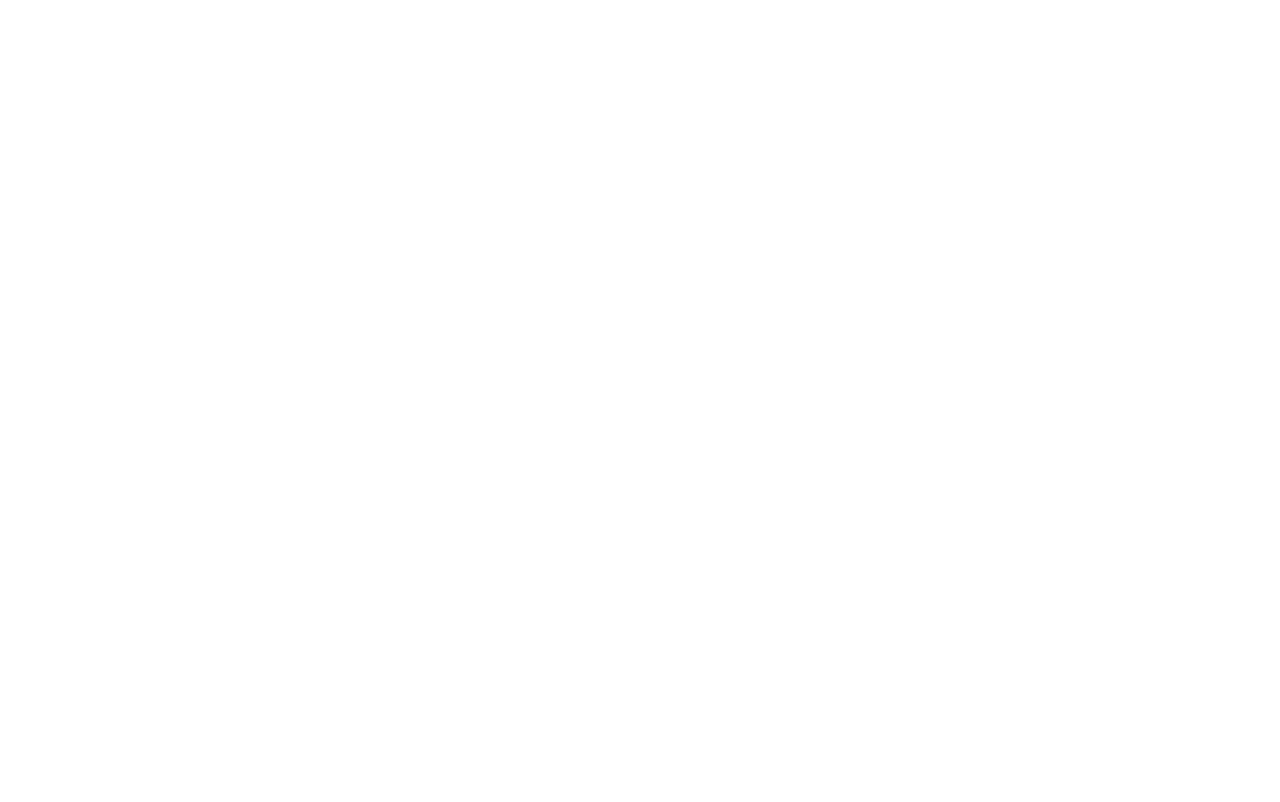
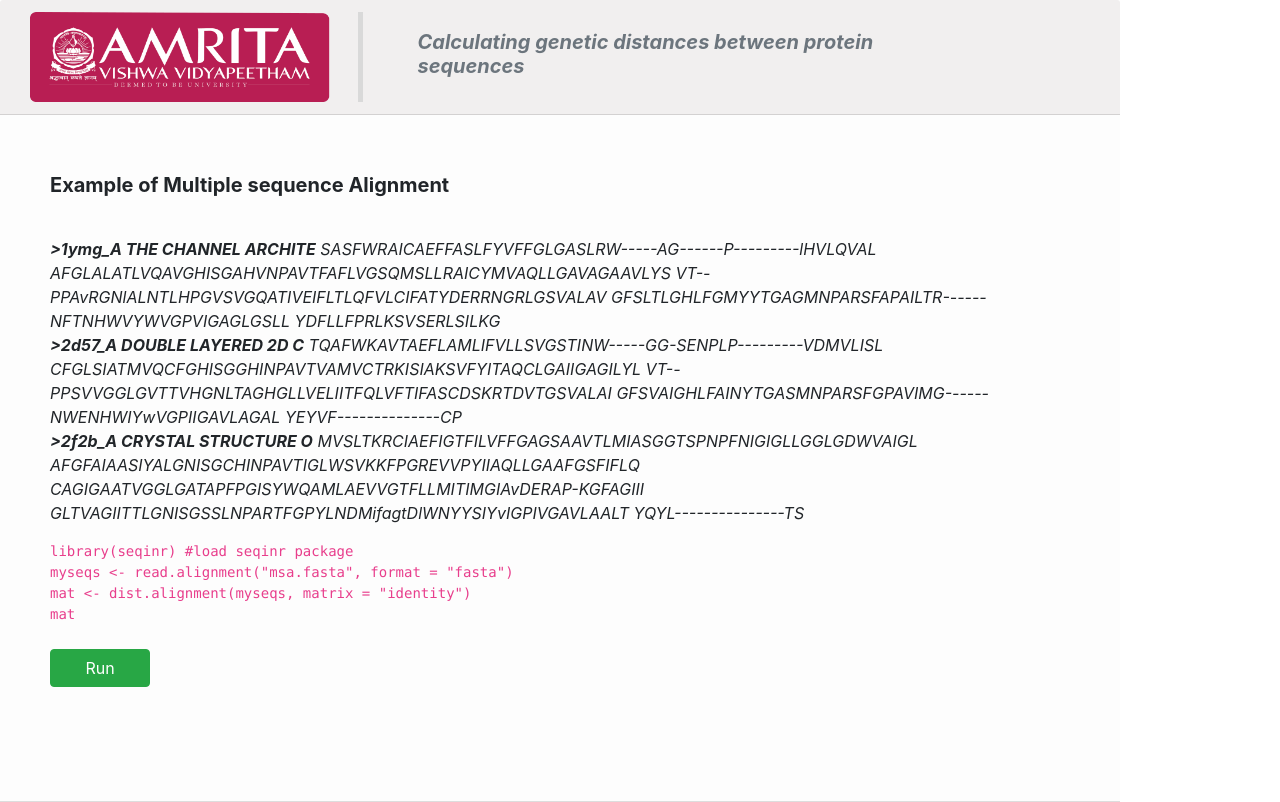
Before and after one commit to virtual-labs/exp-protein-sequences-au, a plain HTML site: page experiment/simulation/index.html in a window 1280 px wide. Drawn offline with nearby package versions, Linux system fonts and the light colour scheme.

Commit message:
Simulator Update

```diff
--- a/experiment/simulation/index.html
+++ b/experiment/simulation/index.html
@@ -1,13 +1,112 @@
-<!DOCTYPE html>
 <html>
-<head>
-	<!-- Add CSS at the head of HTML file -->
-    <link rel="stylesheet" href="./css/main.css">
-</head>
-<body>
-		<!-- Your code goes here-->
+    <head>
+        <link rel="stylesheet" href="https://stackpath.bootstrapcdn.com/bootstrap/4.4.1/css/bootstrap.min.css" integrity="sha384-Vkoo8x4CGsO3+Hhxv8T/Q5PaXtkKtu6ug5TOeNV6gBiFeWPGFN9MuhOf23Q9Ifjh" crossorigin="anonymous">
 
-	<!-- Add JS at the bottom of HTML file -->
-        <script src="./js/main.js"></script>
-</body>
+    </head>
+    <title>
+        Calculating genetic distances between protein sequences
+    </title>
+    <body>
+
+        <div class="card-header" style="max-width: 70rem; background: rgb(241, 239, 239);">
+            <div class="row">
+
+                <div class="col-1" style="left: 10px; text-align: center;">
+                    <a href="https://www.amrita.edu/center/mind-brain" target="_blank">
+                        <img alt="amritalogo" src="./images/Amritalogo.png" style="width:300px;height:90px;">
+                    </a>
+                </div>
+
+                <div class="col-2" style="border-right: thick solid #d8d8d8ee; margin-left: 80px;"></div>
+
+                <div class="col-6" style="margin-left: 40px;">
+                    <!--h2><b>Simulator</b></h1-->
+                    </br>
+                    <h5 class="card-subtitle mb-2 text-muted"><b><i>Calculating genetic distances between protein sequences</i></b></h2>
+                </div>
+
+            </div>
+
+        </div>
+
+        <div class="card-header" style="max-width: 70rem; background: rgb(253, 253, 253);">
+            <form style="padding: 30px;">
+
+                    <div>
+
+                        <p><h5><b>Example of Multiple sequence Alignment</b></h5></p>
+                        </br>
+                        <p><i><span><b>>1ymg_A  THE CHANNEL ARCHITE</b></span>
+                            SASFWRAICAEFFASLFYVFFGLGASLRW-----AG------P---------lHVLQVAL
+                            AFGLALATLVQAVGHISGAHVNPAVTFAFLVGSQMSLLRAICYMVAQLLGAVAGAAVLYS
+                            VT--PPAvRGNlALNTLHPGVSVGQATIVEIFLTLQFVLCIFATYDERRNGRLGSVALAV
+                            GFSLTLGHLFGMYYTGAGMNPARSFAPAILTR------NFTNHWVYWVGPVIGAGLGSLL
+                            YDFLLFPRLKSVSERLSILKG </br>
+                            <span><b>>2d57_A  DOUBLE LAYERED 2D C</b></span>
+                            TQAFWKAVTAEFLAMLIFVLLSVGSTINW-----GG-SENPLP---------VDMVLISL
+                            CFGLSIATMVQCFGHISGGHINPAVTVAMVCTRKISIAKSVFYITAQCLGAIIGAGILYL
+                            VT--PPSVVGGLGVTTVHGNLTAGHGLLVELIITFQLVFTIFASCDSKRTDVTGSVALAI
+                            GFSVAIGHLFAINYTGASMNPARSFGPAVIMG------NWENHWIYwVGPIIGAVLAGAL
+                            YEYVF--------------CP</br>
+                            <span><b>>2f2b_A  CRYSTAL STRUCTURE O</b></span>
+                            MVSLTKRCIAEFIGTFILVFFGAGSAAVTLMIASGGTSPNPFNIGIGLLGGLGDWVAIGL
+                            AFGFAIAASIYALGNISGCHINPAVTIGLWSVKKFPGREVVPYIIAQLLGAAFGSFIFLQ
+                            CAGIGAATVGGLGATAPFPGISYWQAMLAEVVGTFLLMITIMGIAvDERAP-KGFAGIII
+                            GLTVAGIITTLGNISGSSLNPARTFGPYLNDMifagtDlWNYYSIYvIGPIVGAVLAALT
+                            YQYL---------------TS</i></p>
+
+                        <code>
+                            library(seqinr) #load seqinr package
+                            </br>
+                            myseqs <- read.alignment("msa.fasta", format = "fasta")
+                            </br>
+                            mat <- dist.alignment(myseqs, matrix = "identity")
+                            </br>
+                            mat
+                            </br>
+                        </code>
+
+                        </br>
+
+                        <button class="btn btn-success" id="geneload" onclick="LoadData()" type="button" style="width: 100px">Run</button>
+
+                        <!--a href="./sequence.fasta" download="Samplefile.fasta" > <button type="button">Sample File </button> </a-->
+
+                        <br>
+                        <br>
+
+                        <div class="overflow-auto p-3 mb-3 mb-md-0 mr-md-3" style="max-width: 850px; max-height: 600px;">
+                            <output id="seqout">
+
+                            </output>
+                        </div>
+                    </div>
+
+            </form>
+        </div>
+        </div>
+
+        <script>
+
+            //https://www.uniprot.org/uniprot/?query=accession:Q9CD83&format=xml
+
+            var dataout
+
+            function LoadData(){
+
+                document.getElementById("seqout").innerHTML =  "<pre>         1ymg_A       2d57_A </pre>" + "</br>" +
+                                                               "<pre>2d57_A   0.7214901 </pre>" + "</br>" +
+                                                               "<pre>2f2b_A   0.8369354   0.7855680 </pre>";
+
+/*1ymg_A    2d57_A
+2d57_A 0.7214901
+2f2b_A 0.8369354 0.7855680*/
+
+            }
+
+
+
+        </script>
+
+    </body>
 </html>
```
Also changed, not shown: experiment/simulation/images/Amritalogo.png (added), experiment/simulation/images/vlablogo2.jpg (added).
